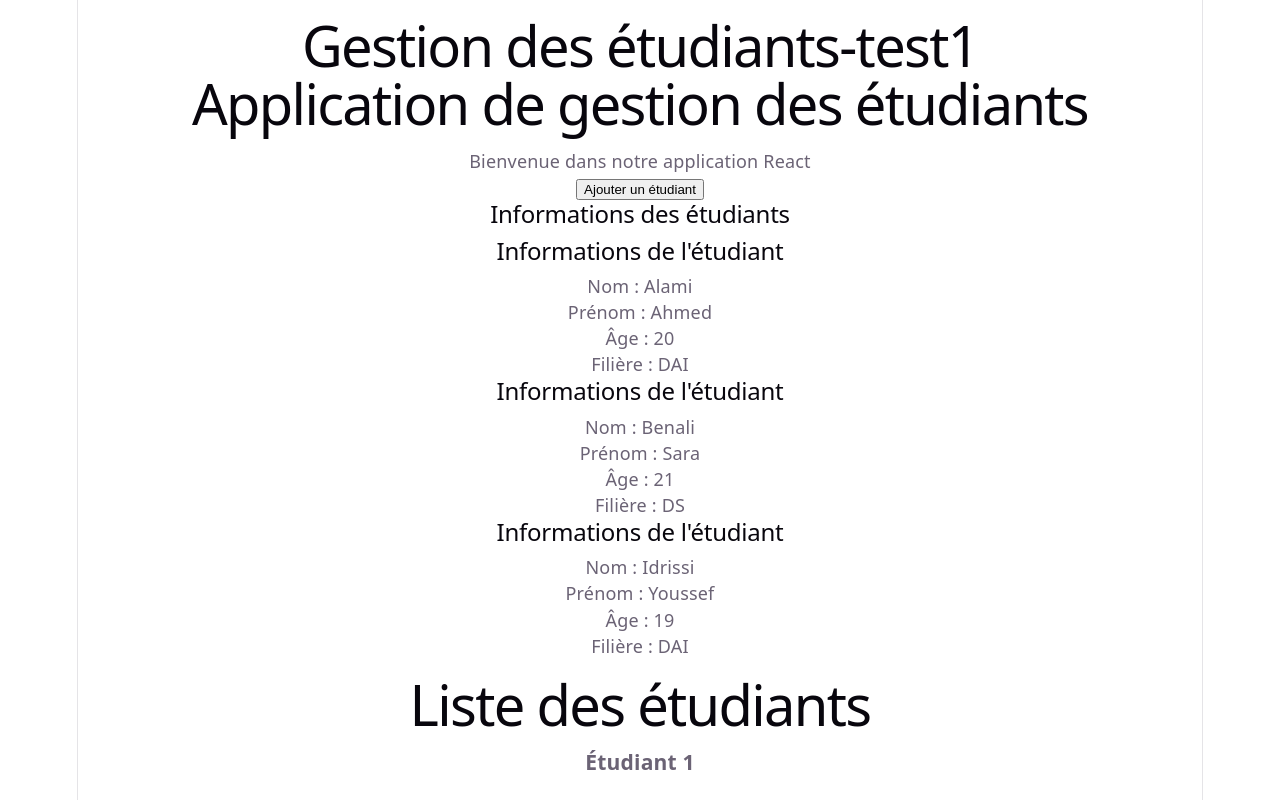
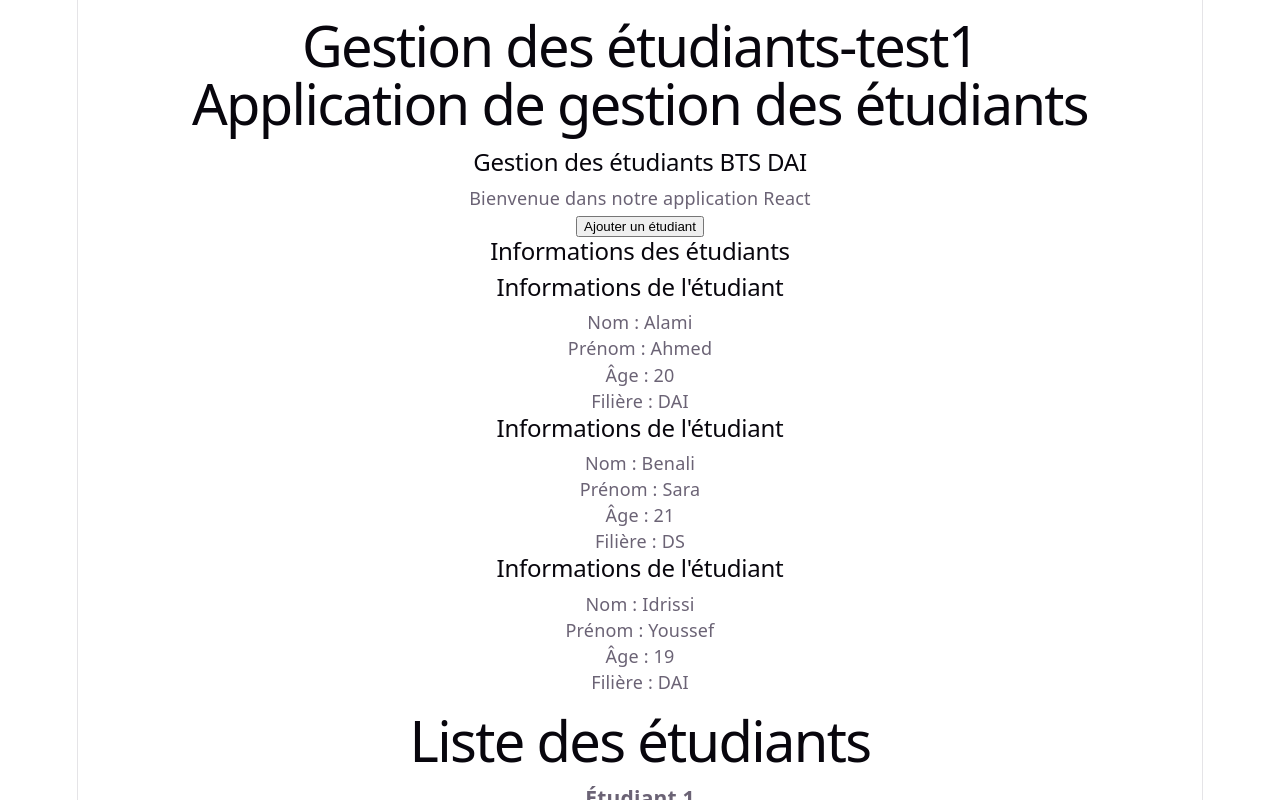
Before and after one commit to hafsabani75-source/GestionEtudiants, a React (Vite) app: page / in a window 1280 px wide. Shown: the top 800 px of the page. Built offline with nearby package versions, Linux system fonts and the light colour scheme.

Commit message:
Ajout du titre BTS DAI

```diff
--- a/src/App.jsx
+++ b/src/App.jsx
@@ -10,6 +10,7 @@ function App() {
         <div>
             <h1>Gestion des étudiants-test1</h1>
             <h1>Application de gestion des étudiants</h1>
+            <h2>Gestion des étudiants BTS DAI</h2>
             <p>Bienvenue dans notre application React</p>
             <button>Ajouter un étudiant</button>
             <h2>Informations des étudiants</h2>
```
